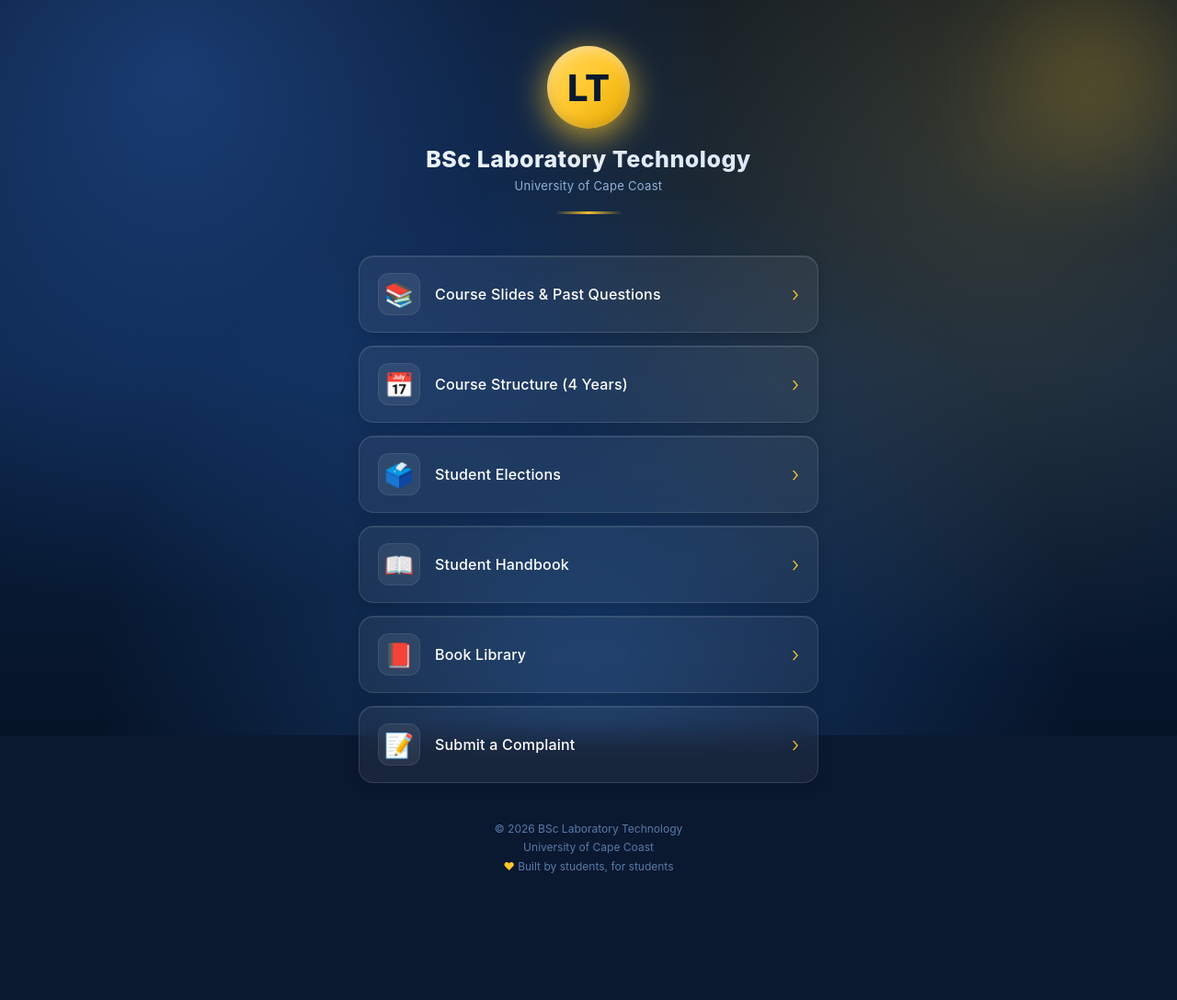
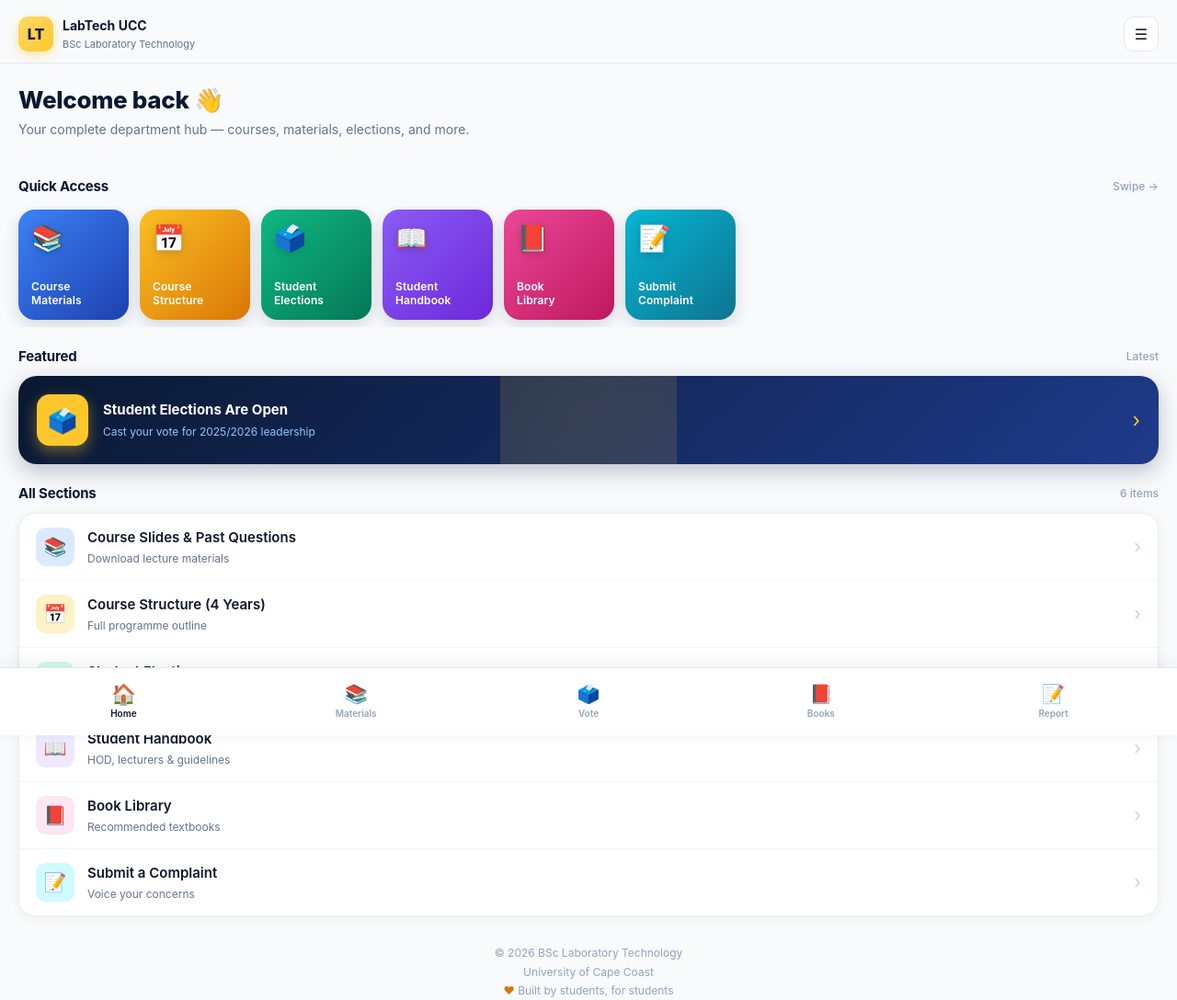
Before and after one commit to johnmensahowusu16-cloud/bsclt-ucc, a plain HTML site: page index.html in a window 1280 px wide. Shown: the whole page at 92% size. Before the commit the page ends 973 px from the top, so only its background shows below. Drawn offline with Linux system fonts and the light colour scheme.

Commit message:
Update index.html

```diff
--- a/index.html
+++ b/index.html
@@ -7,301 +7,541 @@
   <style>
     * { margin: 0; padding: 0; box-sizing: border-box; }
 
-    html, body { height: 100%; }
-
     body {
       font-family: -apple-system, BlinkMacSystemFont, "Segoe UI", Roboto, sans-serif;
-      color: #fff;
+      background: #f8fafc;
+      color: #0f172a;
       min-height: 100vh;
-      padding: 20px;
-      background: #0a1830;
-      position: relative;
-      overflow-x: hidden;
+      padding-bottom: 100px; /* space for bottom nav */
+      -webkit-tap-highlight-color: transparent;
     }
 
-    /* === ANIMATED BACKGROUND === */
-    body::before {
-      content: '';
-      position: fixed;
-      top: 0; left: 0;
-      width: 100%; height: 100%;
-      background:
-        radial-gradient(circle at 15% 10%, rgba(59, 130, 246, 0.35), transparent 45%),
-        radial-gradient(circle at 85% 20%, rgba(255, 199, 44, 0.18), transparent 45%),
-        radial-gradient(circle at 50% 90%, rgba(30, 77, 140, 0.6), transparent 55%),
-        linear-gradient(180deg, #071426 0%, #0a2040 50%, #061428 100%);
-      z-index: -2;
+    /* ============ TOP BAR ============ */
+    .topbar {
+      display: flex;
+      align-items: center;
+      justify-content: space-between;
+      padding: 18px 20px 12px;
+      background: #f8fafc;
+      position: sticky;
+      top: 0;
+      z-index: 20;
+      border-bottom: 1px solid #e2e8f0;
     }
 
-    /* Floating glow orbs */
-    body::after {
-      content: '';
-      position: fixed;
-      top: -100px;
-      right: -100px;
-      width: 300px;
-      height: 300px;
-      border-radius: 50%;
-      background: radial-gradient(circle, rgba(255, 199, 44, 0.25), transparent 70%);
-      filter: blur(40px);
-      z-index: -1;
-      animation: float 12s ease-in-out infinite;
+    .topbar .brand {
+      display: flex;
+      align-items: center;
+      gap: 10px;
     }
 
-    @keyframes float {
-      0%, 100% { transform: translate(0, 0); }
-      50% { transform: translate(-40px, 40px); }
-    }
-
-    /* === HEADER === */
-    header {
-      text-align: center;
-      padding: 30px 10px 25px;
-      animation: fadeDown 0.7s ease-out;
-    }
-
-    @keyframes fadeDown {
-      from { opacity: 0; transform: translateY(-15px); }
-      to { opacity: 1; transform: translateY(0); }
-    }
-
-    .logo-circle {
-      width: 90px;
-      height: 90px;
-      border-radius: 50%;
-      background: linear-gradient(135deg, #ffd966, #ffc72c, #e6a800);
+    .topbar .mini-logo {
+      width: 38px;
+      height: 38px;
+      border-radius: 10px;
+      background: linear-gradient(135deg, #ffd966, #ffc72c);
       color: #0a1830;
-      font-size: 40px;
+      font-size: 16px;
       font-weight: 800;
       display: flex;
       align-items: center;
       justify-content: center;
-      margin: 0 auto 18px;
-      position: relative;
-      box-shadow:
-        0 8px 24px rgba(255, 199, 44, 0.5),
-        inset 0 -4px 12px rgba(0, 0, 0, 0.15),
-        inset 0 4px 12px rgba(255, 255, 255, 0.4);
-      animation: pulseGlow 3s ease-in-out infinite;
+      box-shadow: 0 4px 12px rgba(255, 199, 44, 0.4);
     }
 
-    @keyframes pulseGlow {
-      0%, 100% {
-        box-shadow:
-          0 8px 24px rgba(255, 199, 44, 0.5),
-          inset 0 -4px 12px rgba(0, 0, 0, 0.15),
-          inset 0 4px 12px rgba(255, 255, 255, 0.4);
-      }
-      50% {
-        box-shadow:
-          0 8px 40px rgba(255, 199, 44, 0.85),
-          inset 0 -4px 12px rgba(0, 0, 0, 0.15),
-          inset 0 4px 12px rgba(255, 255, 255, 0.4);
-      }
+    .topbar .brand-text strong {
+      display: block;
+      font-size: 14px;
+      color: #0a1830;
+      font-weight: 700;
     }
 
-    header h1 {
-      font-size: 25px;
-      font-weight: 800;
-      letter-spacing: 0.5px;
-      margin-bottom: 6px;
-      background: linear-gradient(135deg, #fff, #c9dcf5);
-      -webkit-background-clip: text;
-      -webkit-text-fill-color: transparent;
-      background-clip: text;
+    .topbar .brand-text span {
+      font-size: 11px;
+      color: #64748b;
     }
 
-    header p {
-      font-size: 13px;
-      color: #8fb2d9;
-      font-weight: 400;
-      letter-spacing: 0.3px;
+    .topbar .menu-icon {
+      width: 38px;
+      height: 38px;
+      border-radius: 10px;
+      background: #fff;
+      border: 1px solid #e2e8f0;
+      display: flex;
+      align-items: center;
+      justify-content: center;
+      font-size: 16px;
+      color: #0a1830;
     }
 
-    .divider {
-      width: 60px;
-      height: 3px;
-      background: linear-gradient(90deg, transparent, #ffc72c, transparent);
-      margin: 20px auto;
-      border-radius: 3px;
-      animation: shimmer 3s ease-in-out infinite;
+    /* ============ HERO WELCOME ============ */
+    .hero {
+      padding: 24px 20px 20px;
+      animation: fadeUp 0.6s ease-out;
     }
 
-    @keyframes shimmer {
-      0%, 100% { opacity: 0.7; transform: scaleX(1); }
-      50% { opacity: 1; transform: scaleX(1.3); }
+    .hero h1 {
+      font-size: 26px;
+      font-weight: 800;
+      color: #0a1830;
+      letter-spacing: -0.3px;
+      margin-bottom: 6px;
+      line-height: 1.2;
     }
 
-    /* === MENU CARDS === */
-    .menu {
-      max-width: 500px;
-      margin: 0 auto;
+    .hero h1 .wave {
+      display: inline-block;
+      animation: wave 2.5s ease-in-out infinite;
+      transform-origin: 70% 70%;
+    }
+
+    @keyframes wave {
+      0%, 60%, 100% { transform: rotate(0deg); }
+      10%, 30% { transform: rotate(14deg); }
+      20% { transform: rotate(-8deg); }
+    }
+
+    .hero p {
+      font-size: 14px;
+      color: #64748b;
+      line-height: 1.5;
+    }
+
+    @keyframes fadeUp {
+      from { opacity: 0; transform: translateY(12px); }
+      to { opacity: 1; transform: translateY(0); }
+    }
+
+    /* ============ HORIZONTAL QUICK ACCESS ============ */
+    .section-label {
+      display: flex;
+      align-items: center;
+      justify-content: space-between;
+      padding: 0 20px;
+      margin: 22px 0 12px;
+    }
+
+    .section-label h2 {
+      font-size: 15px;
+      font-weight: 700;
+      color: #0a1830;
+      letter-spacing: -0.2px;
+    }
+
+    .section-label span {
+      font-size: 12px;
+      color: #94a3b8;
+      font-weight: 500;
+    }
+
+    .h-scroll {
+      display: flex;
+      gap: 12px;
+      overflow-x: auto;
+      padding: 4px 20px 8px;
+      scrollbar-width: none;
+      scroll-snap-type: x mandatory;
+    }
+
+    .h-scroll::-webkit-scrollbar { display: none; }
+
+    .quick-card {
+      flex-shrink: 0;
+      width: 120px;
+      height: 120px;
+      border-radius: 18px;
+      padding: 14px;
       display: flex;
       flex-direction: column;
-      gap: 14px;
+      justify-content: space-between;
+      text-decoration: none;
+      color: #fff;
+      scroll-snap-align: start;
+      position: relative;
+      overflow: hidden;
+      transition: transform 0.2s;
+      box-shadow: 0 6px 18px rgba(10, 24, 48, 0.15);
     }
 
-    .menu a {
+    .quick-card:active { transform: scale(0.96); }
+
+    .quick-card .qicon {
+      font-size: 28px;
+      filter: drop-shadow(0 2px 4px rgba(0,0,0,0.15));
+    }
+
+    .quick-card .qlabel {
+      font-size: 12px;
+      font-weight: 600;
+      line-height: 1.25;
+      letter-spacing: 0.1px;
+    }
+
+    /* Card color themes */
+    .quick-card.blue   { background: linear-gradient(135deg, #3b82f6, #1e40af); }
+    .quick-card.gold   { background: linear-gradient(135deg, #fbbf24, #d97706); }
+    .quick-card.green  { background: linear-gradient(135deg, #10b981, #047857); }
+    .quick-card.purple { background: linear-gradient(135deg, #8b5cf6, #6d28d9); }
+    .quick-card.pink   { background: linear-gradient(135deg, #ec4899, #be185d); }
+    .quick-card.teal   { background: linear-gradient(135deg, #06b6d4, #0e7490); }
+
+    /* ============ FEATURED CARD ============ */
+    .featured {
+      margin: 8px 20px 0;
+      padding: 20px;
+      border-radius: 20px;
+      background: linear-gradient(135deg, #0a1830, #1e3a8a);
+      color: #fff;
       display: flex;
       align-items: center;
       gap: 16px;
-      background: rgba(255, 255, 255, 0.06);
-      border: 1px solid rgba(255, 255, 255, 0.12);
-      border-radius: 16px;
-      padding: 18px 20px;
       text-decoration: none;
-      color: #fff;
-      font-size: 16px;
-      font-weight: 500;
+      box-shadow: 0 8px 24px rgba(10, 24, 48, 0.25);
       position: relative;
       overflow: hidden;
-      backdrop-filter: blur(14px);
-      -webkit-backdrop-filter: blur(14px);
-      box-shadow:
-        0 4px 16px rgba(0, 0, 0, 0.15),
-        inset 0 1px 0 rgba(255, 255, 255, 0.1);
-      transition: all 0.3s cubic-bezier(0.4, 0, 0.2, 1);
-      animation: fadeUp 0.6s ease-out backwards;
     }
 
-    /* Stagger animations */
-    .menu a:nth-child(1) { animation-delay: 0.1s; }
-    .menu a:nth-child(2) { animation-delay: 0.15s; }
-    .menu a:nth-child(3) { animation-delay: 0.2s; }
-    .menu a:nth-child(4) { animation-delay: 0.25s; }
-    .menu a:nth-child(5) { animation-delay: 0.3s; }
-    .menu a:nth-child(6) { animation-delay: 0.35s; }
-
-    @keyframes fadeUp {
-      from { opacity: 0; transform: translateY(20px); }
-      to { opacity: 1; transform: translateY(0); }
+    .featured::after {
+      content: '';
+      position: absolute;
+      top: -50%;
+      right: -50%;
+      width: 200%;
+      height: 200%;
+      background: radial-gradient(circle, rgba(255, 199, 44, 0.15), transparent 60%);
+      animation: rotate 20s linear infinite;
+      pointer-events: none;
     }
 
-    /* Glowing left accent bar */
-    .menu a::before {
-      content: '';
-      position: absolute;
-      left: 0; top: 0; bottom: 0;
-      width: 4px;
-      background: linear-gradient(180deg, #ffc72c, #ffd966);
-      opacity: 0;
-      transition: opacity 0.3s;
+    @keyframes rotate {
+      from { transform: rotate(0deg); }
+      to { transform: rotate(360deg); }
     }
 
-    .menu a:hover::before,
-    .menu a:active::before {
-      opacity: 1;
-    }
-
-    .menu a:hover,
-    .menu a:active {
-      transform: translateY(-2px);
-      background: rgba(255, 255, 255, 0.1);
-      border-color: rgba(255, 199, 44, 0.5);
-      box-shadow:
-        0 8px 28px rgba(255, 199, 44, 0.25),
-        0 0 0 1px rgba(255, 199, 44, 0.2),
-        inset 0 1px 0 rgba(255, 255, 255, 0.15);
-    }
-
-    .menu .icon {
+    .featured .f-icon {
+      width: 56px;
+      height: 56px;
+      border-radius: 14px;
+      background: #ffc72c;
+      color: #0a1830;
       font-size: 26px;
-      width: 46px;
-      height: 46px;
       display: flex;
       align-items: center;
       justify-content: center;
-      background: rgba(255, 255, 255, 0.08);
-      border-radius: 12px;
       flex-shrink: 0;
-      border: 1px solid rgba(255, 255, 255, 0.08);
+      z-index: 1;
+      box-shadow: 0 6px 16px rgba(255, 199, 44, 0.4);
     }
 
-    .menu .label {
+    .featured .f-text {
       flex: 1;
-      font-weight: 500;
-      letter-spacing: 0.2px;
+      z-index: 1;
     }
 
-    .menu .arrow {
+    .featured .f-text strong {
+      display: block;
+      font-size: 15px;
+      font-weight: 700;
+      margin-bottom: 3px;
+    }
+
+    .featured .f-text span {
+      font-size: 12px;
+      color: #93c5fd;
+    }
+
+    .featured .f-arrow {
       color: #ffc72c;
       font-size: 22px;
-      font-weight: 300;
-      transition: transform 0.3s;
+      z-index: 1;
     }
 
-    .menu a:hover .arrow,
-    .menu a:active .arrow {
-      transform: translateX(4px);
+    /* ============ MAIN MENU LIST (iOS style) ============ */
+    .menu-list {
+      margin: 8px 20px 0;
+      background: #fff;
+      border-radius: 18px;
+      overflow: hidden;
+      box-shadow: 0 2px 12px rgba(10, 24, 48, 0.05);
+      border: 1px solid #e8edf3;
     }
 
-    /* === FOOTER === */
+    .menu-item {
+      display: flex;
+      align-items: center;
+      gap: 14px;
+      padding: 15px 18px;
+      text-decoration: none;
+      color: #0f172a;
+      border-bottom: 1px solid #f1f5f9;
+      transition: background 0.15s;
+      position: relative;
+    }
+
+    .menu-item:last-child { border-bottom: none; }
+    .menu-item:active { background: #f1f5f9; }
+
+    .menu-item .mi-icon {
+      width: 42px;
+      height: 42px;
+      border-radius: 11px;
+      display: flex;
+      align-items: center;
+      justify-content: center;
+      font-size: 20px;
+      flex-shrink: 0;
+    }
+
+    /* icon background colors */
+    .mi-blue   { background: #dbeafe; color: #1e40af; }
+    .mi-gold   { background: #fef3c7; color: #b45309; }
+    .mi-green  { background: #d1fae5; color: #047857; }
+    .mi-purple { background: #ede9fe; color: #6d28d9; }
+    .mi-pink   { background: #fce7f3; color: #be185d; }
+    .mi-teal   { background: #cffafe; color: #0e7490; }
+
+    .menu-item .mi-text { flex: 1; min-width: 0; }
+
+    .menu-item .mi-text strong {
+      display: block;
+      font-size: 15px;
+      font-weight: 600;
+      color: #0f172a;
+      margin-bottom: 2px;
+    }
+
+    .menu-item .mi-text span {
+      font-size: 12px;
+      color: #64748b;
+    }
+
+    .menu-item .mi-arrow {
+      color: #cbd5e1;
+      font-size: 20px;
+    }
+
+    /* ============ FOOTER ============ */
     footer {
       text-align: center;
-      padding: 40px 20px 20px;
+      padding: 30px 20px 20px;
       font-size: 12px;
-      color: #5a7ba8;
+      color: #94a3b8;
       line-height: 1.7;
-      animation: fadeUp 0.8s ease-out 0.4s backwards;
     }
 
-    footer .heart {
-      color: #ffc72c;
+    footer .gold {
+      color: #d97706;
+    }
+
+    /* ============ BOTTOM NAV ============ */
+    .bottom-nav {
+      position: fixed;
+      bottom: 0;
+      left: 0;
+      right: 0;
+      background: #ffffff;
+      border-top: 1px solid #e2e8f0;
+      padding: 10px 8px 12px;
+      display: flex;
+      justify-content: space-around;
+      z-index: 30;
+      box-shadow: 0 -4px 20px rgba(10, 24, 48, 0.06);
+      backdrop-filter: blur(10px);
+    }
+
+    .nav-item {
+      flex: 1;
+      display: flex;
+      flex-direction: column;
+      align-items: center;
+      gap: 3px;
+      padding: 6px 4px;
+      text-decoration: none;
+      color: #94a3b8;
+      font-size: 10px;
+      font-weight: 600;
+      transition: color 0.2s;
+      border-radius: 10px;
+    }
+
+    .nav-item .nav-icon {
+      font-size: 20px;
+      transition: transform 0.2s;
+    }
+
+    .nav-item:active .nav-icon {
+      transform: scale(0.9);
+    }
+
+    .nav-item.active {
+      color: #0a1830;
+    }
+
+    .nav-item.active .nav-icon {
+      transform: scale(1.1);
     }
   </style>
 </head>
 <body>
 
-  <header>
-    <div class="logo-circle">LT</div>
-    <h1>BSc Laboratory Technology</h1>
-    <p>University of Cape Coast</p>
-    <div class="divider"></div>
-  </header>
+  <!-- ========== TOP BAR ========== -->
+  <div class="topbar">
+    <div class="brand">
+      <div class="mini-logo">LT</div>
+      <div class="brand-text">
+        <strong>LabTech UCC</strong>
+        <span>BSc Laboratory Technology</span>
+      </div>
+    </div>
+    <div class="menu-icon">☰</div>
+  </div>
 
-  <nav class="menu">
-    <a href="slides.html">
-      <span class="icon">📚</span>
-      <span class="label">Course Slides & Past Questions</span>
-      <span class="arrow">›</span>
+  <!-- ========== HERO ========== -->
+  <div class="hero">
+    <h1>Welcome back <span class="wave">👋</span></h1>
+    <p>Your complete department hub — courses, materials, elections, and more.</p>
+  </div>
+
+  <!-- ========== QUICK ACCESS (Horizontal Scroll) ========== -->
+  <div class="section-label">
+    <h2>Quick Access</h2>
+    <span>Swipe →</span>
+  </div>
+
+  <div class="h-scroll">
+    <a href="slides.html" class="quick-card blue">
+      <div class="qicon">📚</div>
+      <div class="qlabel">Course<br>Materials</div>
+    </a>
+    <a href="courses.html" class="quick-card gold">
+      <div class="qicon">📅</div>
+      <div class="qlabel">Course<br>Structure</div>
+    </a>
+    <a href="voting.html" class="quick-card green">
+      <div class="qicon">🗳️</div>
+      <div class="qlabel">Student<br>Elections</div>
+    </a>
+    <a href="handbook.html" class="quick-card purple">
+      <div class="qicon">📖</div>
+      <div class="qlabel">Student<br>Handbook</div>
+    </a>
+    <a href="books.html" class="quick-card pink">
+      <div class="qicon">📕</div>
+      <div class="qlabel">Book<br>Library</div>
+    </a>
+    <a href="complaints.html" class="quick-card teal">
+      <div class="qicon">📝</div>
+      <div class="qlabel">Submit<br>Complaint</div>
+    </a>
+  </div>
+
+  <!-- ========== FEATURED CARD ========== -->
+  <div class="section-label">
+    <h2>Featured</h2>
+    <span>Latest</span>
+  </div>
+
+  <a href="voting.html" class="featured">
+    <div class="f-icon">🗳️</div>
+    <div class="f-text">
+      <strong>Student Elections Are Open</strong>
+      <span>Cast your vote for 2025/2026 leadership</span>
+    </div>
+    <div class="f-arrow">›</div>
+  </a>
+
+  <!-- ========== MAIN MENU (iOS Style) ========== -->
+  <div class="section-label">
+    <h2>All Sections</h2>
+    <span>6 items</span>
+  </div>
+
+  <div class="menu-list">
+    <a href="slides.html" class="menu-item">
+      <div class="mi-icon mi-blue">📚</div>
+      <div class="mi-text">
+        <strong>Course Slides & Past Questions</strong>
+        <span>Download lecture materials</span>
+      </div>
+      <div class="mi-arrow">›</div>
     </a>
 
-    <a href="courses.html">
-      <span class="icon">📅</span>
-      <span class="label">Course Structure (4 Years)</span>
-      <span class="arrow">›</span>
+    <a href="courses.html" class="menu-item">
+      <div class="mi-icon mi-gold">📅</div>
+      <div class="mi-text">
+        <strong>Course Structure (4 Years)</strong>
+        <span>Full programme outline</span>
+      </div>
+      <div class="mi-arrow">›</div>
     </a>
 
-    <a href="voting.html">
-      <span class="icon">🗳️</span>
-      <span class="label">Student Elections</span>
-      <span class="arrow">›</span>
+    <a href="voting.html" class="menu-item">
+      <div class="mi-icon mi-green">🗳️</div>
+      <div class="mi-text">
+        <strong>Student Elections</strong>
+        <span>Vote for your leaders</span>
+      </div>
+      <div class="mi-arrow">›</div>
     </a>
 
-    <a href="handbook.html">
-      <span class="icon">📖</span>
-      <span class="label">Student Handbook</span>
-      <span class="arrow">›</span>
+    <a href="handbook.html" class="menu-item">
+      <div class="mi-icon mi-purple">📖</div>
+      <div class="mi-text">
+        <strong>Student Handbook</strong>
+        <span>HOD, lecturers & guidelines</span>
+      </div>
+      <div class="mi-arrow">›</div>
     </a>
 
-    <a href="books.html">
-      <span class="icon">📕</span>
-      <span class="label">Book Library</span>
-      <span class="arrow">›</span>
+    <a href="books.html" class="menu-item">
+      <div class="mi-icon mi-pink">📕</div>
+      <div class="mi-text">
+        <strong>Book Library</strong>
+        <span>Recommended textbooks</span>
+      </div>
+      <div class="mi-arrow">›</div>
     </a>
 
-    <a href="complaints.html">
-      <span class="icon">📝</span>
-      <span class="label">Submit a Complaint</span>
-      <span class="arrow">›</span>
+    <a href="complaints.html" class="menu-item">
+      <div class="mi-icon mi-teal">📝</div>
+      <div class="mi-text">
+        <strong>Submit a Complaint</strong>
+        <span>Voice your concerns</span>
+      </div>
+      <div class="mi-arrow">›</div>
+    </a>
+  </div>
+
+  <!-- ========== FOOTER ========== -->
+  <footer>
+    © 2026 BSc Laboratory Technology<br>
+    University of Cape Coast<br>
+    <span class="gold">♥</span> Built by students, for students
+  </footer>
+
+  <!-- ========== BOTTOM NAVIGATION ========== -->
+  <nav class="bottom-nav">
+    <a href="index.html" class="nav-item active">
+      <span class="nav-icon">🏠</span>
+      <span>Home</span>
+    </a>
+    <a href="slides.html" class="nav-item">
+      <span class="nav-icon">📚</span>
+      <span>Materials</span>
+    </a>
+    <a href="voting.html" class="nav-item">
+      <span class="nav-icon">🗳️</span>
+      <span>Vote</span>
+    </a>
+    <a href="books.html" class="nav-item">
+      <span class="nav-icon">📕</span>
+      <span>Books</span>
+    </a>
+    <a href="complaints.html" class="nav-item">
+      <span class="nav-icon">📝</span>
+      <span>Report</span>
     </a>
   </nav>
 
-  <footer>
-    © 2026 BSc Laboratory Technology<br>
-    University of Cape Coast<br>
-    <span class="heart">♥</span> Built by students, for students
-  </footer>
-
 </body>
 </html>
```
